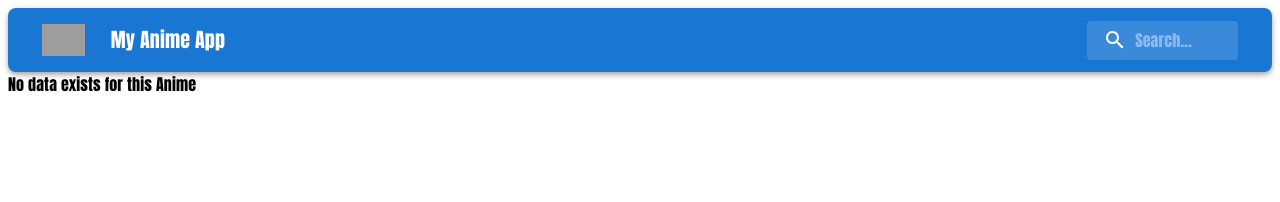
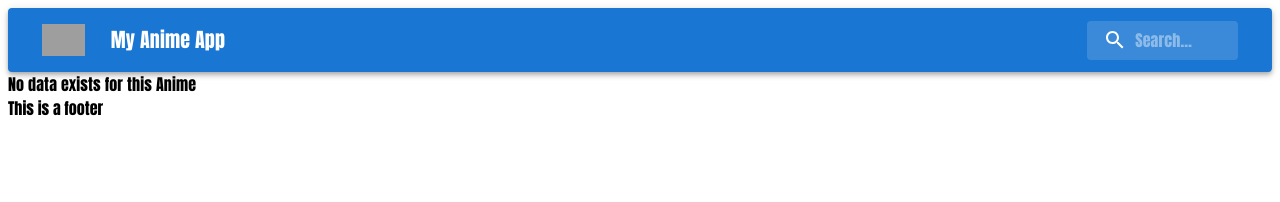
Before and after one commit to LuisCoralesM/anime-search-react, a React app: page /details in a window 1280 px wide. Shown: the top 202 px of the page. Built offline with nearby package versions, Linux system fonts and the light colour scheme; grey boxes are pictures that could not be loaded.

Commit message:
Loading circle on home and footer component

```diff
--- a/src/components/Nav/Footer.tsx
+++ b/src/components/Nav/Footer.tsx
@@ -1,7 +1,5 @@
 import React from "react";
 
-import { BottomNavigation } from "@mui/material";
-
 export const Footer = () => {
-  return <BottomNavigation />;
+  return <footer>This is a footer</footer>;
 };
--- a/src/components/Nav/Nav.tsx
+++ b/src/components/Nav/Nav.tsx
@@ -78,8 +78,7 @@ export default function Nav() {
   }, [searchContext.listData]);
 
   return (
-    <Box sx={{ flexGrow: 1 }}>
-      <AppBar position="static" style={{ borderRadius: "8px" }}>
+    <AppBar position="static" style={{ borderRadius: "4px" }}>
       <Toolbar className="nav_bar">
         <Box className="nav_logo_box" onClick={onClickHandler}>
           <img
@@ -97,6 +96,7 @@ export default function Nav() {
             My Anime App
           </Typography>
         </Box>
+        <Box className="nav_search">
           <Search>
             <form
               onSubmit={(e) =>
@@ -114,8 +114,8 @@ export default function Nav() {
             </form>
           </Search>
           {hasSearched ? <CircularProgress color="inherit" /> : <></>}
+        </Box>
       </Toolbar>
     </AppBar>
-    </Box>
   );
 }
--- a/src/styles/home.css
+++ b/src/styles/home.css
@@ -5,7 +5,7 @@
   background-color: aliceblue;
 }
 
-.home_formControl {
+.home_form_control {
   display: flex !important;
   flex-direction: row !important;
 }
@@ -14,7 +14,7 @@
   flex: 1;
 }
 
-.home_iconButton {
+.home_icon_button {
   flex: 0;
   background-color: red;
   cursor: pointer;
--- a/src/styles/nav.css
+++ b/src/styles/nav.css
@@ -7,8 +7,6 @@
   display: flex;
 
   justify-content: space-between;
-  justify-items: flex-end;
-  align-items: flex-end;
 }
 
 .nav_logo_box {
@@ -19,3 +17,7 @@
 
   cursor: pointer;
 }
+
+.nav_search {
+  display: flex;
+}
--- a/src/views/Home.tsx
+++ b/src/views/Home.tsx
@@ -1,7 +1,13 @@
 import React, { useContext, useState } from "react";
 import { useNavigate } from "react-router-dom";
 
-import { FormControl, Grid, IconButton, Input } from "@mui/material";
+import {
+  CircularProgress,
+  FormControl,
+  Grid,
+  IconButton,
+  Input,
+} from "@mui/material";
 import SearchIcon from "@mui/icons-material/Search";
 
 import { SearchContext } from "../context/context";
@@ -31,7 +37,7 @@ const Home = () => {
         </Grid>
         <Grid item>
           <form className="home_form">
-            <FormControl className="home_formControl">
+            <FormControl className="home_form_control">
               <Input
                 className="home_input"
                 placeholder="Search for your fave anime"
@@ -39,7 +45,7 @@ const Home = () => {
                 onChange={(e) => setInput(e.target.value)}
               />
               <IconButton
-                className="home_iconButton"
+                className="home_icon_button"
                 type="submit"
                 color="primary"
                 disabled={!input}
@@ -55,9 +61,9 @@ const Home = () => {
               >
                 <SearchIcon />
               </IconButton>
+              {hasSearched ? <CircularProgress color="inherit" /> : <></>}
             </FormControl>
           </form>
-          {hasSearched ? <>searching</> : ""}
         </Grid>
       </Grid>
     </Grid>
```
Lines whose indentation alone changed are shown as unchanged.
